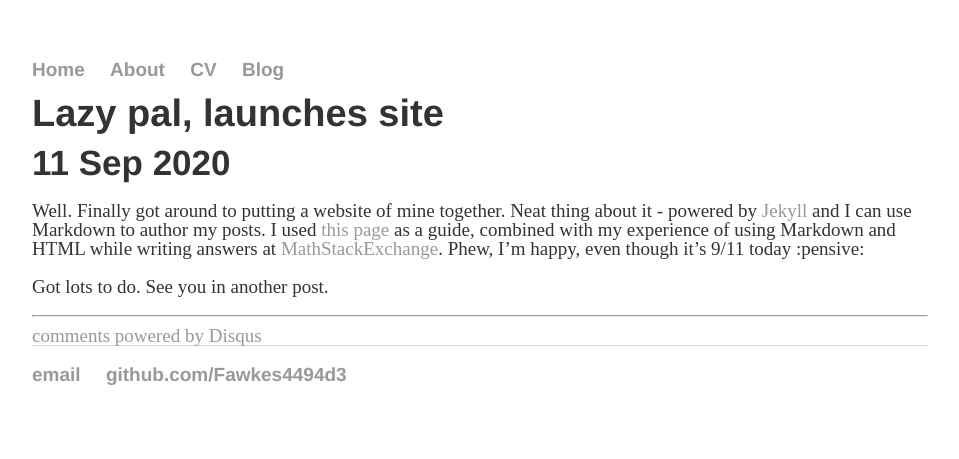
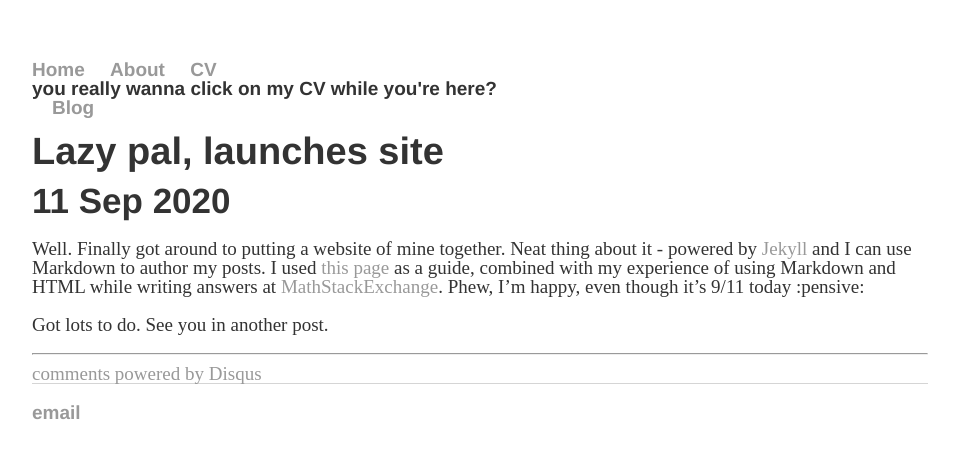
Before and after one commit to Fawkes4494d3/Fawkes4494d3.github.io, a Jekyll site: the page built from _posts/2020-09-11-soumava-site-launched.md, in a window 1280 px wide. Shown: the top 459 px of the page, without its empty margins (160-1119 px from the left). Built offline with Jekyll 4.4.1, drawn with Linux system fonts in a browser that asks for light colours; comment, search, counter and statistics services are not loaded.

Commit message:
Update post.html

```diff
--- a/_layouts/post.html
+++ b/_layouts/post.html
@@ -1,6 +1,32 @@
----
-layout: default
----
+<!DOCTYPE html>
+	<html>
+		<head>
+			<title>{{ page.title }}</title>
+			<!-- link to main stylesheet -->
+			<link rel="stylesheet" type="text/css" href="/css/main.css">
+		<style>
+			div.ponder{
+				background-color: white;
+			}
+			span:hover + div.ponder{
+				display: block;
+			}
+		</style>
+		</head>
+
+
+		<body>
+			<nav>
+	    		<ul>
+	        		<li><a href="/">Home</a></li>
+		        	<li><a href="/about">About</a></li>
+				<li> <span> <a class="hide.text" href="/cv">CV</a> </span>
+				     <div class="ponder"> you really wanna click on my CV while you're here? </div>
+				     </li>
+	        		<li><a href="/blog">Blog</a></li>
+				<li class="hide.text"><a class="hide-text" href="/himars">HiMars</a></li>
+	    		</ul>
+			</nav>
 			<div class="post">
 				<div class="post single">
 					<h1 class="title">{{ page.title }}</h1>
@@ -25,3 +51,12 @@
 					</div>
 				</div><!-- / .post .single -->
 			</div><!-- /.post -->
+
+			<footer>
+	    		<ul>
+	        		<li><a href="mailto:soumavapal@gmail.com">email</a></li>
+	        		<li><a class="hide-text" href="https://github.com/Fawkes4494d3">github.com/Fawkes4494d3</a></li>
+				</ul>
+			</footer>
+		</body>
+	</html>
```
Lines whose indentation alone changed are shown as unchanged.
